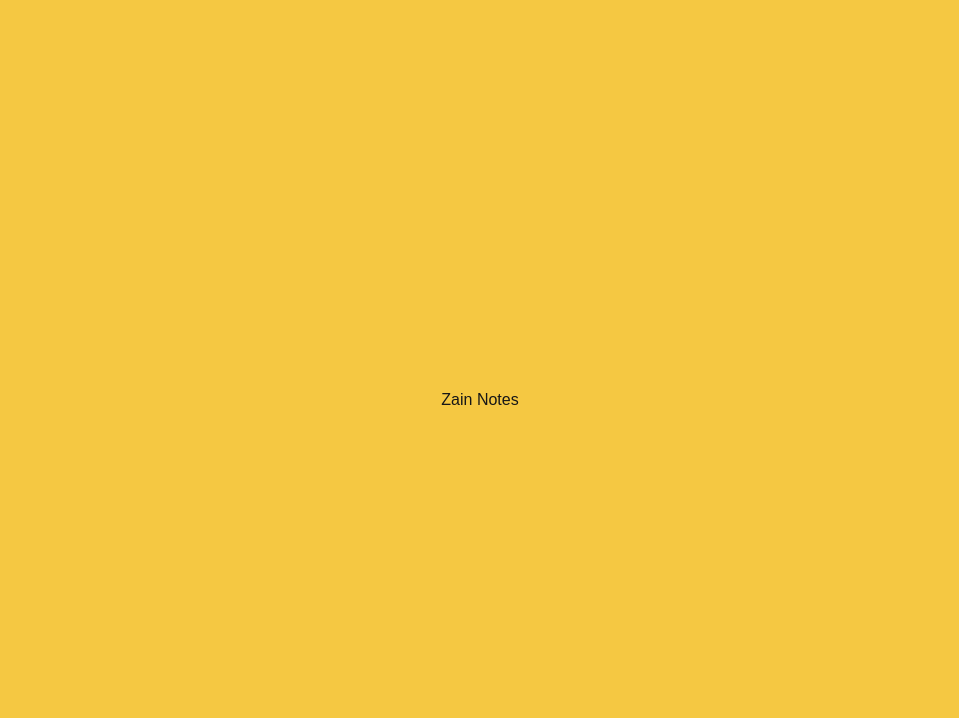
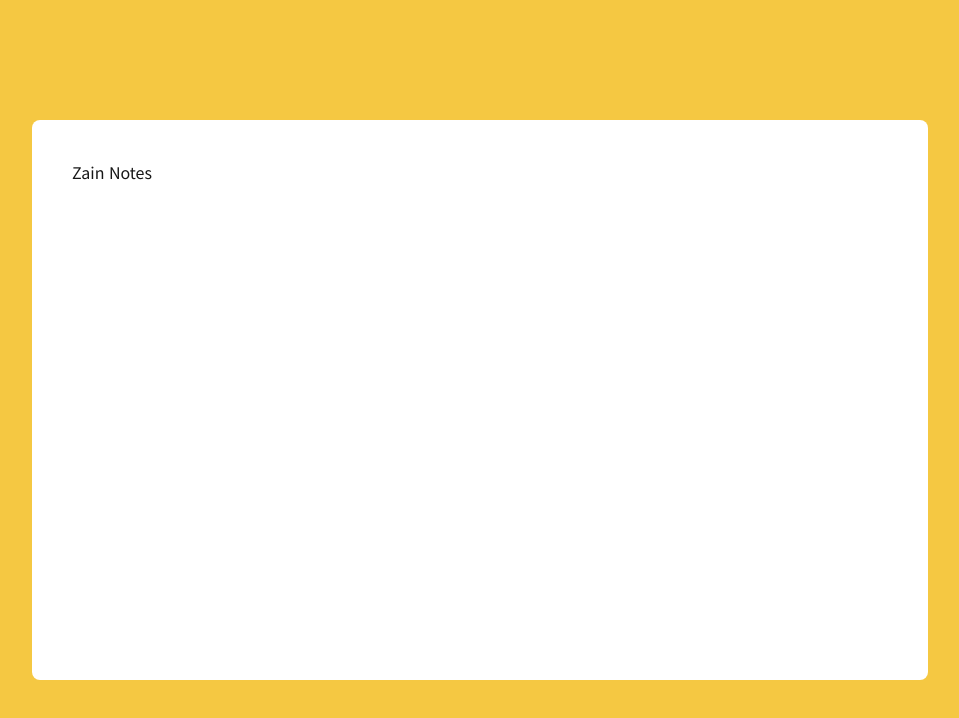
Before and after one commit to seonghong1/zain-notes-frontend, a Next.js app: page / in a window 1280 px wide. Shown: the top 718 px of the page, without its empty margins (160-1119 px from the left). Built offline with nearby package versions, Linux system fonts and the light colour scheme.

Commit message:
기본 레이아웃 구조 확립

```diff
--- a/src/app/auth/signin/page.tsx
+++ b/src/app/auth/signin/page.tsx
@@ -2,8 +2,10 @@
 import { postData } from "@/lib/api/httpClient";
 import { AxiosError } from "axios";
 import { useState } from "react";
+import { useRouter } from "next/navigation";
 
 export default function SignIn() {
+  const router = useRouter();
   const [userForm, setUserForm] = useState({
     email: "",
     password: "",
@@ -47,13 +49,34 @@ export default function SignIn() {
       }
     }
   };
+
+  const goToSignUp = () => {
+    router.push("/auth/signup");
+  };
   return (
-    <div className="flex flex-col items-center justify-center h-screen">
+    <div className="flex flex-col items-center justify-center w-full h-full">
       <form action="" className="flex flex-col gap-2" onSubmit={signin}>
-        <input type="email" placeholder="Email" name="email" onChange={handleChange} />
-        <input type="password" placeholder="Password" name="password" onChange={handleChange} />
-        <button type="submit">Sign In</button>
+        <input
+          className="border border-gray-300 rounded-md p-2"
+          type="email"
+          placeholder="Email"
+          name="email"
+          onChange={handleChange}
+        />
+        <input
+          className="border border-gray-300 rounded-md p-2"
+          type="password"
+          placeholder="Password"
+          name="password"
+          onChange={handleChange}
+        />
+        <button className="bg-blue-500 text-white p-2 rounded-md" type="submit">
+          SignIn
+        </button>
       </form>
+      <button className="bg-blue-500 text-white p-2 rounded-md" type="button" onClick={goToSignUp}>
+        SignUp
+      </button>
     </div>
   );
 }
--- a/src/app/auth/signup/page.tsx
+++ b/src/app/auth/signup/page.tsx
@@ -59,7 +59,7 @@ export default function SignUp() {
   };
 
   return (
-    <div className="flex flex-col items-center justify-center h-screen">
+    <div className="flex flex-col items-center justify-center w-full h-full">
       <form action="" className="flex flex-col gap-2" onSubmit={signup}>
         <input type="text" placeholder="name" name="name" onChange={handleChange} />
         <input type="email" placeholder="Email" name="email" onChange={handleChange} />
--- a/src/app/globals.css
+++ b/src/app/globals.css
@@ -2,14 +2,17 @@
 
 :root {
   --background: #f5c842;
+  --sub-background: #ffd968;
   --foreground: #171717;
 }
 
 @theme inline {
+  --color-white: #ffffff;
   --color-background: var(--background);
+  --color-sub-background: var(--sub-background);
   --color-foreground: var(--foreground);
-  --font-sans: var(--font-geist-sans);
-  --font-mono: var(--font-geist-mono);
+  --font-sans: var(--font-noto-sans-kr);
+  --font-geist-sans: var(--font-geist-sans);
 }
 
 @media (prefers-color-scheme: dark) {
@@ -22,5 +25,5 @@
 body {
   background: var(--background);
   color: var(--foreground);
-  font-family: Arial, Helvetica, sans-serif;
+  font-family: var(--font-noto-sans-kr), var(--font-geist-sans);
 }
--- a/src/app/layout.tsx
+++ b/src/app/layout.tsx
@@ -1,16 +1,19 @@
 import type { Metadata } from "next";
-import { Geist, Geist_Mono } from "next/font/google";
 import "./globals.css";
 import Head from "./head";
+
+import { Geist } from "next/font/google";
+import { Noto_Sans_KR } from "next/font/google";
 
 const geistSans = Geist({
   variable: "--font-geist-sans",
   subsets: ["latin"],
 });
 
-const geistMono = Geist_Mono({
-  variable: "--font-geist-mono",
+const notoSansKR = Noto_Sans_KR({
+  variable: "--font-noto-sans-kr",
   subsets: ["latin"],
+  weight: ["400", "500", "700"],
 });
 
 export const metadata: Metadata = {
@@ -26,8 +29,10 @@ export default function RootLayout({
   return (
     <html lang="ko">
       <Head />
-      <body className={`${geistSans.variable} ${geistMono.variable} antialiased bg-custom-yellow`}>
-        {children}
+      <body
+        className={`${notoSansKR.variable} ${geistSans.variable} antialiased w-screen h-screen flex justify-center items-center`}
+      >
+        <div className="w-[70%] h-[70%] bg-white rounded-lg p-10">{children}</div>
       </body>
     </html>
   );
--- a/src/app/page.tsx
+++ b/src/app/page.tsx
@@ -1,6 +1,6 @@
 export default function Home() {
   return (
-    <div className="flex flex-col items-center justify-center h-screen">
+    <div className="">
       <h1>Zain Notes</h1>
     </div>
   );
```
